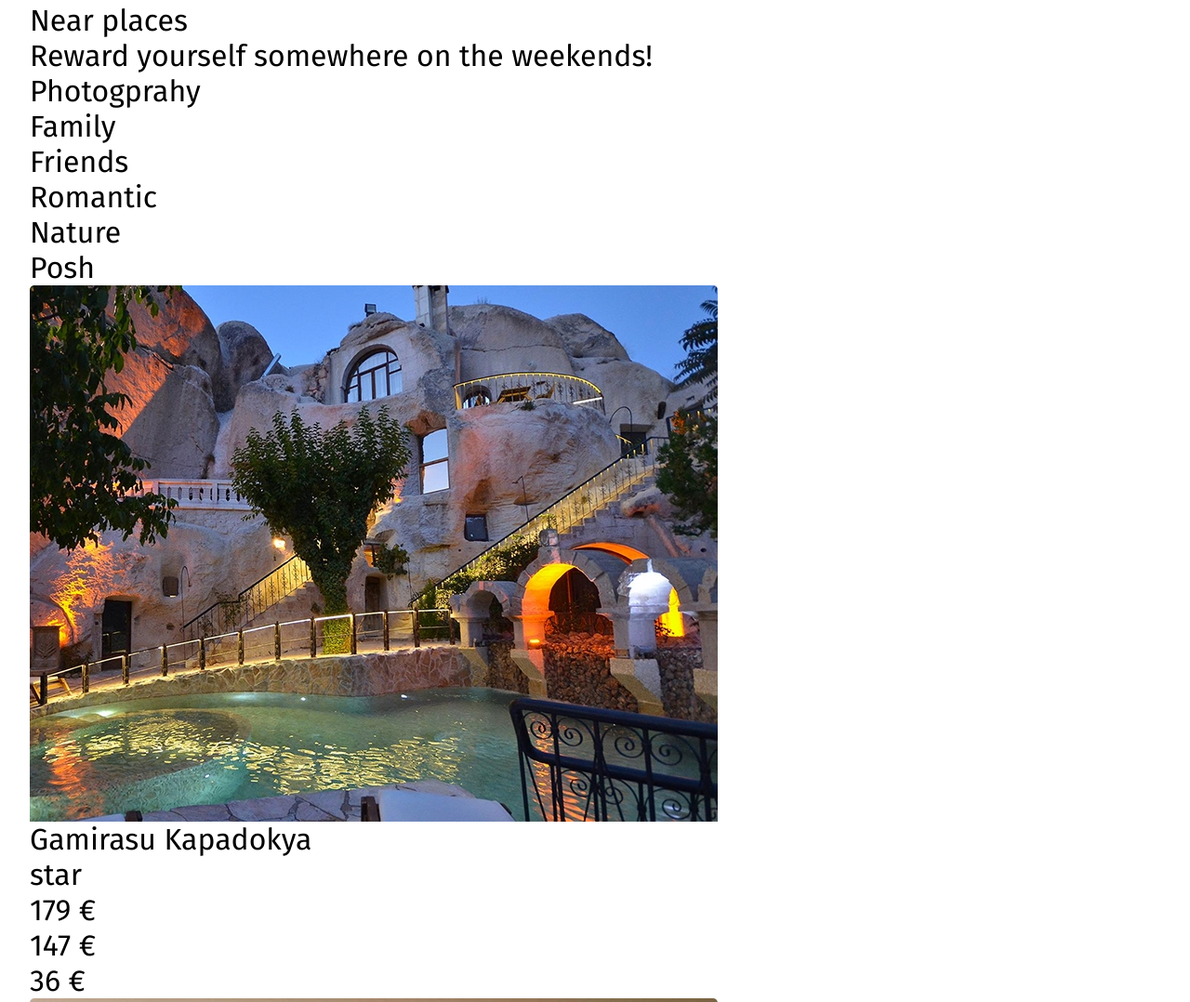
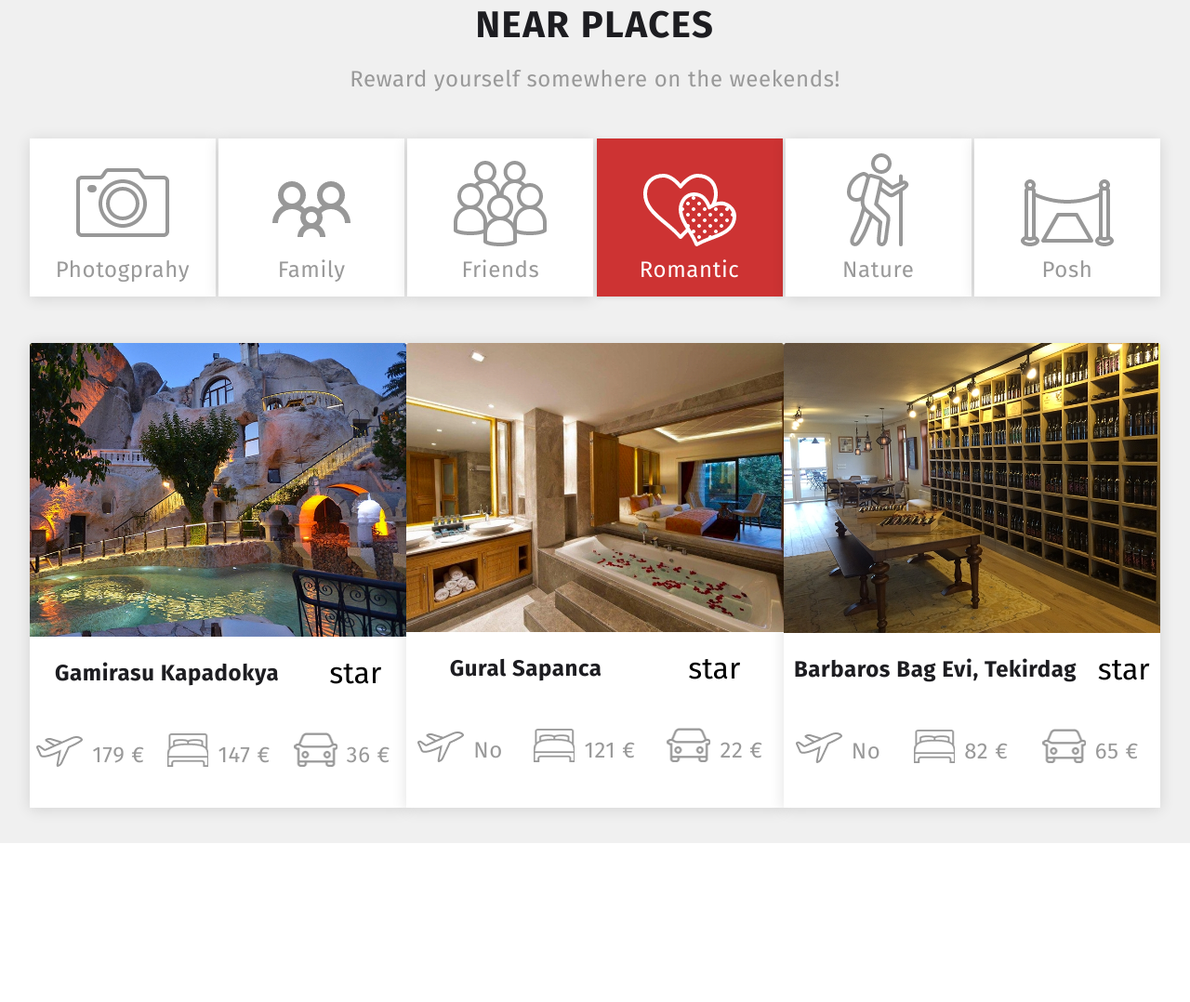
Before and after one commit to Necritto/get2_agency, a website built with webpack: page src/index.html in a window 1280 px wide. Shown: the part 2783-3861 px from the top of the page at 93% size. After the commit the page ends 3690 px from the top, so only its background shows below. Built offline with nearby package versions, Linux system fonts and the light colour scheme.

Commit message:
Feature: places section styles added [ref:no-ref]

```diff
--- a/src/assets/scss/modules/main.scss
+++ b/src/assets/scss/modules/main.scss
@@ -159,3 +159,148 @@
     content: url(../img/sağ_ok.png);
   }
 }
+
+.section-places {
+  background-color: #f0f0f0;
+}
+
+.section-places__header {
+  text-align: center;
+}
+
+.section-places__header-title {
+  @include font;
+  color: #1d1d21;
+  font-size: 40px;
+  letter-spacing: 1.6px;
+  margin-bottom: 20px;
+}
+
+.section-places__header-descr {
+  @include font;
+  color: #999999;
+  font-weight: 400;
+  text-transform: none;
+  margin-bottom: 50px;
+}
+
+.section-places__type {
+  display: flex;
+  justify-content: space-between;
+  margin-bottom: 50px;
+  cursor: pointer;
+}
+
+.section-places__type-item {
+  display: flex;
+  justify-content: center;
+  align-items: flex-end;
+  @include size(200px, 170px);
+  box-shadow: 0 2px 15px rgba(0, 0, 0, 0.12);
+  background-color: #ffffff;
+}
+
+.section-places__type-item-text {
+  display: flex;
+  flex-direction: column;
+  align-items: center;
+  padding-bottom: 15px;
+  @include font;
+  color: #999999;
+  font-weight: 400;
+  text-transform: none;
+}
+
+.focusedPlaces {
+  box-shadow: 0 1px 5px rgba(0, 0, 0, 0.12);
+  background-color: #cd3333;
+
+  & p {
+    color: #ffffff;
+  }
+}
+
+.photogprahy::before {
+  @include iconPosition(-15px, 0, 0);
+  content: url(../img/camera.png);
+}
+
+.family::before {
+  @include iconPosition(-15px, 0, 0);
+  content: url(../img/family.png);
+}
+
+.friends::before {
+  @include iconPosition(-5px, 0, 0);
+  content: url(../img/friends.png);
+}
+
+.romantic::before {
+  @include iconPosition(-5px, 0, 0);
+  content: url(../img/romance.png);
+}
+
+.nature::before {
+  @include iconPosition(-5px, 0, 0);
+  content: url(../img/trekking.png);
+}
+
+.posh::before {
+  @include iconPosition(-5px, 0, 0);
+  content: url(../img/luxury.png);
+}
+
+.section-places__card {
+  display: flex;
+  justify-content: space-between;
+}
+
+.section-places__card-item {
+  display: flex;
+  flex-direction: column;
+  @include size(410px, 500px);
+  box-shadow: 0 2px 15px rgba(0, 0, 0, 0.12);
+  background-color: #ffffff;
+}
+
+.section-places__cart-item-img {
+  margin-bottom: 20px;
+}
+
+.section-places__card-item-wrap {
+  display: flex;
+  justify-content: space-around;
+  align-items: center;
+  margin-bottom: 40px;
+}
+
+.section-places__card-item-title {
+  @include font;
+  color: #1d1d21;
+  text-transform: none;
+}
+
+.section-places__card-item-icons {
+  display: flex;
+  align-items: flex-end;
+  justify-content: space-around;
+  @include font;
+  color: #999999;
+  font-weight: 400;
+  text-transform: none;
+
+  .flights::before {
+    @include iconPosition(5px, -10px, 0);
+    content: url(../img/flight_copy.png);
+  }
+
+  .hotels::before {
+    @include iconPosition(5px, -10px, 0);
+    content: url(../img/hotel_copy.png);
+  }
+
+  .cars::before {
+    @include iconPosition(5px, -10px, 0);
+    content: url(../img/car_copy.png);
+  }
+}
```
